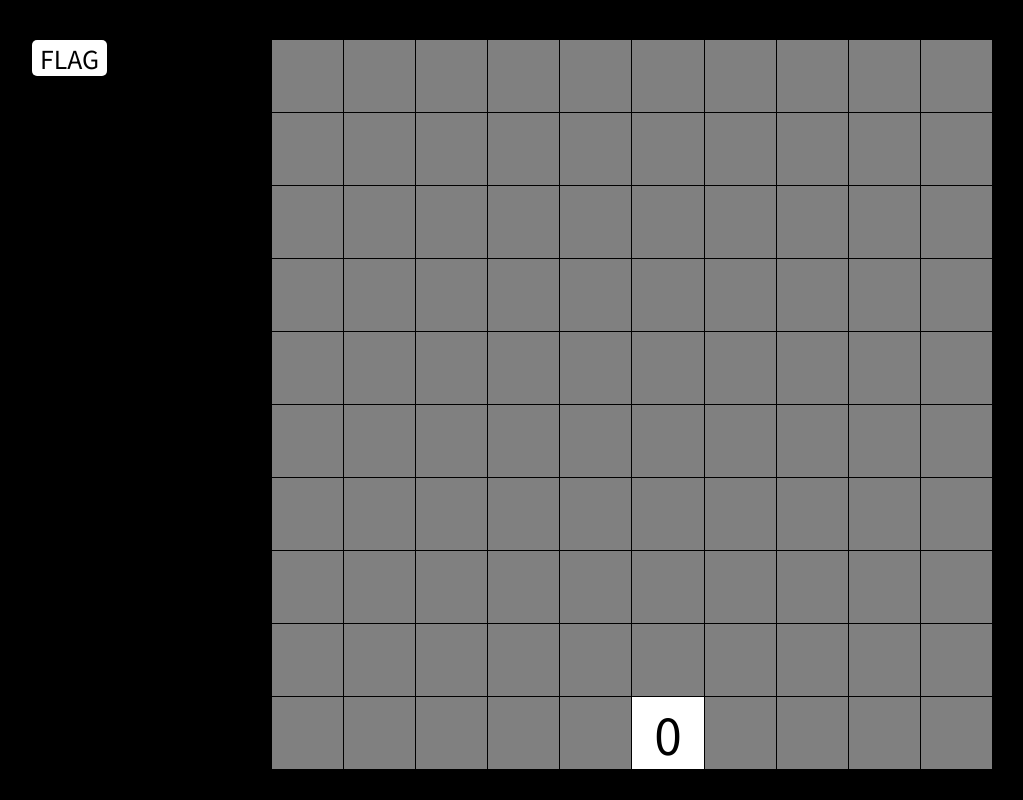
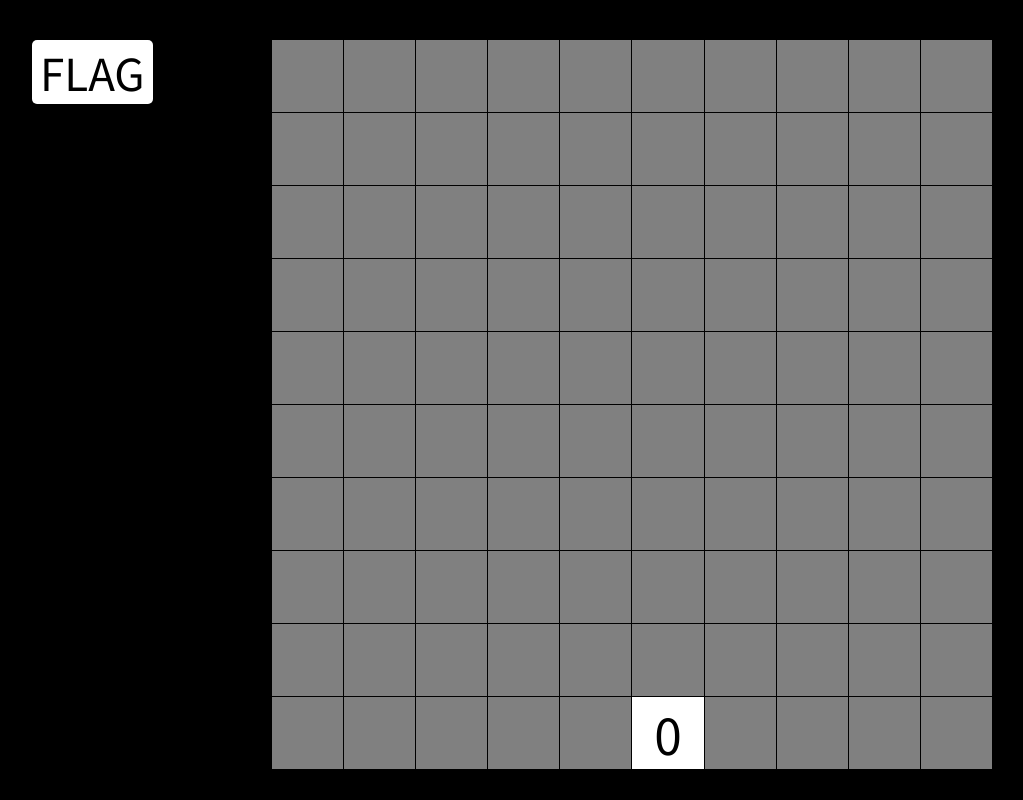
Before and after one commit to ness-gif/minesweeper, a plain HTML site: page minesweeper.html in a window 1280 px wide. Shown: the whole page, without its empty margins (8-1031 px from the left). Drawn offline with Linux system fonts and the light colour scheme.

Commit message:
Update minesweeper.html

```diff
--- a/minesweeper.html
+++ b/minesweeper.html
@@ -76,7 +76,7 @@ body {
         position: absolute;
         left: min(5vh, 5vw);
         top: min(5vh, 5vw);
-        font-size: min(3.1vh, 3.1vw);
+        font-size: min(5.5vh, 5.5vw);
         padding-inline: min(1vh, 1vw);
         border-radius: 5px;
         color: black;
```
